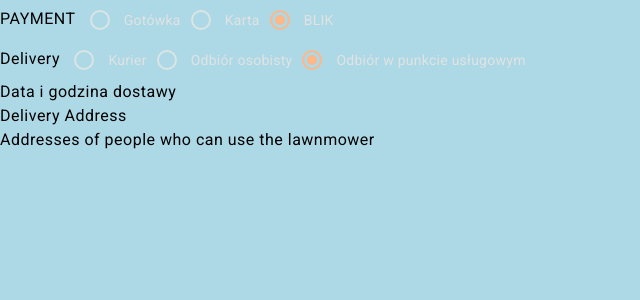
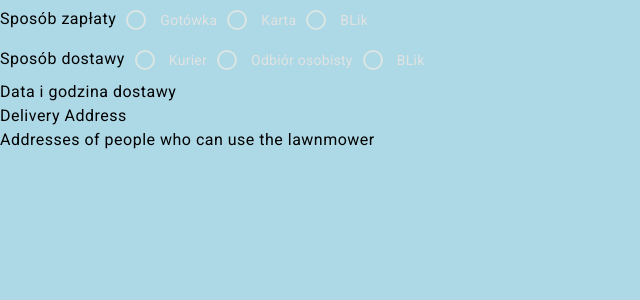
Before and after one commit to Gnoneks/lawnmower-shop, an Angular app: page /order in a window 1280 px wide. Shown: the top 300 px of the page, without its empty margins (0-640 px from the left). Built offline with nearby package versions, Linux system fonts and the light colour scheme.

Commit message:
003--Create first fields for order form

```diff
--- /dev/null
+++ b/src/app/pages/order/data/delivery-types.data.ts
@@ -0,0 +1,18 @@
+import { DeliveryType } from '../models/delivery-type.enum';
+import { SelectableOption } from '../models/selectable-option.model';
+
+
+export const DELIVERY_TYPES: SelectableOption[] = [
+  {
+    value: DeliveryType.COURIER,
+    label: 'Kurier',
+  },
+  {
+    value: DeliveryType.PERSONAL_PICKUP,
+    label: 'Odbiór osobisty',
+  },
+  {
+    value: DeliveryType.SERVICE_POINT_PICKUP,
+    label: 'BLik',
+  },
+];
--- /dev/null
+++ b/src/app/pages/order/data/payment-types.data.ts
@@ -0,0 +1,17 @@
+import { PaymentType } from '../models/payment-type.enum';
+import { SelectableOption } from '../models/selectable-option.model';
+
+export const PAYMENT_TYPES: SelectableOption[] = [
+  {
+    value: PaymentType.CASH,
+    label: 'Gotówka',
+  },
+  {
+    value: PaymentType.CARD,
+    label: 'Karta',
+  },
+  {
+    value: PaymentType.BLIK,
+    label: 'BLik',
+  },
+];
--- /dev/null
+++ b/src/app/pages/order/models/delivery-type.enum.ts
@@ -0,0 +1,5 @@
+export enum DeliveryType {
+  COURIER = 'Courier',
+  PERSONAL_PICKUP = 'Personal Pickup',
+  SERVICE_POINT_PICKUP = 'Service Point Pickup',
+}
--- /dev/null
+++ b/src/app/pages/order/models/payment-type.enum.ts
@@ -0,0 +1,5 @@
+export enum PaymentType {
+  CASH = 'Cash',
+  CARD = 'Card',
+  BLIK = 'Blik',
+}
--- /dev/null
+++ b/src/app/pages/order/models/selectable-option.model.ts
@@ -0,0 +1,4 @@
+export interface SelectableOption {
+  value: string;
+  label: string;
+}
--- a/src/app/pages/order/order.component.html
+++ b/src/app/pages/order/order.component.html
@@ -1,17 +1,19 @@
 <section>
-  <form>
-    <div>PAYMENT
+  <form [formGroup]="orderForm">
+    <div>
+      <mat-label>Sposób zapłaty</mat-label>
       <mat-radio-group>
-        <mat-radio-button>Gotówka</mat-radio-button>
-        <mat-radio-button>Karta</mat-radio-button>
-        <mat-radio-button>BLIK</mat-radio-button>
+        @for (paymentType of paymentTypes; track $index) {
+        <mat-radio-button [value]="paymentType.value">{{paymentType.label}}</mat-radio-button>
+        }
       </mat-radio-group>
     </div>
-    <div>Delivery
+    <div>
+      <mat-label>Sposób dostawy</mat-label>
       <mat-radio-group>
-        <mat-radio-button>Kurier</mat-radio-button>
-        <mat-radio-button>Odbiór osobisty</mat-radio-button>
-        <mat-radio-button>Odbiór w punkcie usługowym</mat-radio-button>
+        @for (deliveryType of deliveryTypes; track $index) {
+        <mat-radio-button [value]="deliveryType.value">{{deliveryType.label}}</mat-radio-button>
+        }
       </mat-radio-group>
     </div>
     <div>Data i godzina dostawy
--- a/src/app/pages/order/order.component.ts
+++ b/src/app/pages/order/order.component.ts
@@ -2,16 +2,23 @@ import { Component, model } from '@angular/core';
 import { MatCheckboxModule } from '@angular/material/checkbox';
 import { MatRadioModule } from '@angular/material/radio';
 import { OrderService } from './order.service';
+import { PAYMENT_TYPES } from './data/payment-types.data';
+import { DELIVERY_TYPES } from './data/delivery-types.data';
+import { MatLabel } from '@angular/material/form-field';
+import { ReactiveFormsModule } from '@angular/forms';
 
 @Component({
   selector: 'app-order',
   standalone: true,
-  imports: [MatCheckboxModule, MatRadioModule],
+  imports: [ReactiveFormsModule, MatCheckboxModule, MatLabel, MatRadioModule],
   templateUrl: './order.component.html',
   styleUrl: './order.component.scss',
   providers: [OrderService],
 })
 export class OrderComponent {
+  readonly paymentTypes = PAYMENT_TYPES;
+  readonly deliveryTypes = DELIVERY_TYPES;
+
   orderForm = this._orderService.initOrderForm();
 
   constructor(private readonly _orderService: OrderService) {}
--- a/src/app/pages/order/order.service.ts
+++ b/src/app/pages/order/order.service.ts
@@ -1,36 +1,42 @@
 import { Injectable } from '@angular/core';
-import { FormBuilder, FormControl } from '@angular/forms';
+import {
+  FormBuilder,
+  FormControl,
+  FormGroup,
+  Validators,
+} from '@angular/forms';
+import { OrderForm } from './models/order-form.model';
 
 @Injectable()
 export class OrderService {
   constructor(private readonly _fb: FormBuilder) {}
 
-  initOrderForm() {
+  initOrderForm(): FormGroup<OrderForm> {
     //TODO ANY
-    return this._fb.group<any>({
-      paymenType: '',
-      deliveryType: '',
-      deliveryDate: '',
-      deliveryAddress: this._fb.group({
-        firstName: '',
-        lastName: '',
-        city: '',
-        street: '',
-        houseNumber: '',
-        apartmentNumber: '',
-        zipCode: '',
-      }),
-      allowedUsersAddress: this._fb.array([
-        this._fb.group({
-          firstName: '',
-          lastName: '',
-          city: '',
-          street: '',
-          houseNumber: '',
-          apartmentNumber: '',
-          zipCode: '',
-        }),
-      ]),
+    return this._fb.group<OrderForm>({
+      paymentType: new FormControl(null, Validators.required),
+      deliveryType: new FormControl(null, Validators.required),
+      // deliveryDate: '',
+      // deliveryAddress: this._fb.group({
+      //   firstName: '',
+      //   lastName: '',
+      //   city: '',
+      //   street: '',
+      //   houseNumber: '',
+      //   apartmentNumber: '',
+      //   zipCode: '',
+      // }),
+      // allowedUsersAddress: this._fb.array([
+      //   this._fb.group({
+      //     firstName: '',
+      //     lastName: '',
+      //     city: '',
+      //     street: '',
+      //     houseNumber: '',
+      //     apartmentNumber: '',
+      //     zipCode: '',
+      //   }),
+      // ]),
     });
   }
 }
```
Also changed, not shown: src/app/pages/order/models/order-form.model.ts (added, +8 -0 lines).
